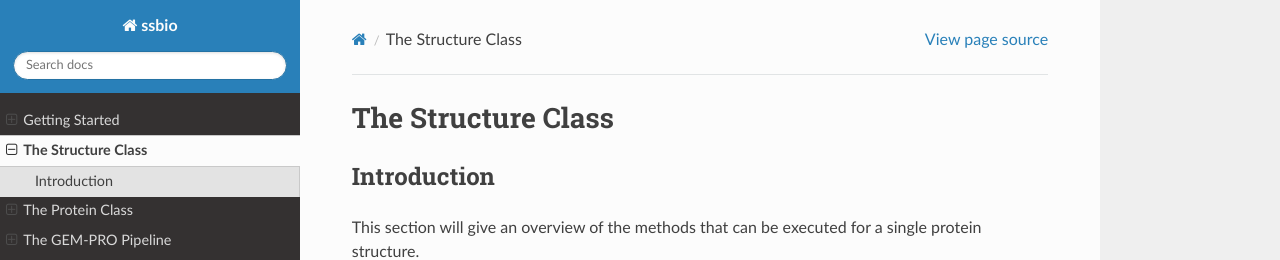
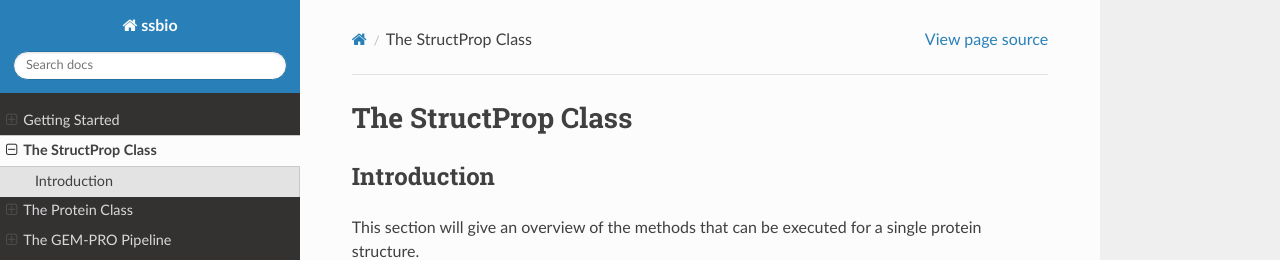
Before and after one commit to SBRG/ssbio, a Sphinx documentation site: the page built from docs/structure.rst, in a window 1280 px wide. Shown: the top 260 px of the page. Built offline with Sphinx 7.4.7 and the Read the Docs theme 2.0.0, drawn with Linux system fonts in a browser that asks for light colours.

Commit message:
Doc updates

```diff
--- a/docs/structure.rst
+++ b/docs/structure.rst
@@ -1,7 +1,7 @@
 .. _structure:
 
 *******************
-The Structure Class
+The StructProp Class
 *******************
 
 Introduction
```
Also changed, not shown: docs/sequence.rst (added, +13 -0 lines), docs/notebooks/GEM-PRO - Calculating Protein Properties.ipynb.
